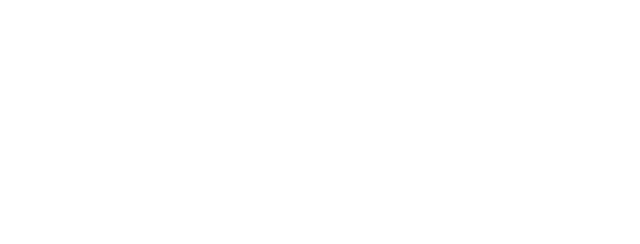
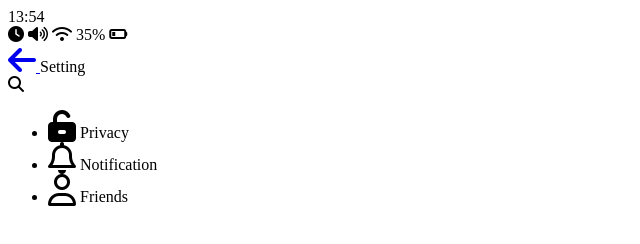
Before and after one commit to kksjjm/kakao-clone2-ksjjm, a plain HTML site: page settings.html in a window 1280 px wide. Shown: the whole page, without its empty margins (0-640 px from the left). Drawn offline with Linux system fonts and the light colour scheme.

Commit message:
html 2nd day_afternoon

```diff
--- /dev/null
+++ b/chat.html
@@ -0,0 +1,79 @@
+<!DOCTYPE html>
+<html lang="en">
+<head>
+    <meta charset="UTF-8">
+    <meta name="viewport" content="width=device-width, initial-scale=1.0">
+    <title>Chat /KaKao_by jjm</title>
+    <script src="https://kit.fontawesome.com/6452936803.js" crossorigin="anonymous"></script>
+</head>
+<body>
+    <div class="status-bar">
+        <div class="status-bar__column">
+            <span class="status-bar__clock">13:54</span>
+        </div>
+        <div class="status-bar__column"></div>
+        <i class="fas fa-clock"></i>
+        <i class="fas fa-volume-up"></i>
+        <i class="fas fa-wifi"></i>
+        <span class="status-bar__battery-lever">35%</span>
+        <i class="fas fa-battery-quarter"></i>
+    </div>
+    <header class="header">
+        <div class="header__header-column">
+            <a href="index.html" class="header__back-btn">
+                <i class="fas fa-arrow-left fa-2x"></i>
+            </a>
+            <hi class="header__title">Best Friend</hi>
+        </div>
+        <div class="header__header-column">
+            <span class="header__icons">
+                <i class="fas fa-search"></i>
+            </span>
+            <div class="header__icon">
+                <i class="fas fa-bars"></i>
+            </div>
+        </div>
+    </header>
+    <main class="chat">
+        <ul class="chat__messages">
+            <span class="chat__timestamp">
+                Friday, January 11, 2019
+            </span>
+            <li class="incoming-message mwssage">
+                <img src="image/avatar.jpg" class="g-avatar message__avatar">
+                <div class="message__content">
+                    <span class="message__author">Best Friend</span>
+                    <div class="message__bubble">
+                        Congrats I love you!!
+                    </div>
+                </div>
+                <span class="message__timestamp"></span>
+            </li>
+
+            <li class="incoming-message mwssage">
+                <span class="message__timestamp"></span>
+                    <div class="message__bubble">
+                        this is massege from me!! thank you
+                    </div>
+                </div>
+            </li>
+        </ul>
+    </main>
+    <div class="chat__withe">
+        <div class="chat__write-column">
+            <i class="far fa-plus-square"></i>
+        </div>
+        <div class="chat__write-column">
+           <input type="text" placeholder="Send Messages" class="chat__write-input">
+        </div>
+        <div class="chat__write-column">
+            <span class="chat__write-icon">
+                <i class="far fa-grin-tongue-squint"></i>
+            </span>
+            <span class="chat__write-icon">
+                <i class="fas fa-microphone"></i>
+            </span>
+        </div>
+    </div>
+</body>
+</html>
--- a/settings.html
+++ b/settings.html
@@ -0,0 +1,63 @@
+<!DOCTYPE html>
+<html lang="en">
+<head>
+    <meta charset="UTF-8">
+    <meta name="viewport" content="width=device-width, initial-scale=1.0">
+    <title>Setting /KaKao_by jjm</title>
+    <script src="https://kit.fontawesome.com/6452936803.js" crossorigin="anonymous"></script>
+</head>
+<body>
+    <div class="status-bar">
+        <div class="status-bar__column">
+            <span class="status-bar__clock">13:54</span>
+        </div>
+        <div class="status-bar__column"></div>
+        <i class="fas fa-clock"></i>
+        <i class="fas fa-volume-up"></i>
+        <i class="fas fa-wifi"></i>
+        <span class="status-bar__battery-lever">35%</span>
+        <i class="fas fa-battery-quarter"></i>
+    </div>
+    <header class="header">
+        <div class="header__header-column">
+            <a href="more.html" class="header__back-btn">
+                <i class="fas fa-arrow-left fa-2x"></i>
+            </a>
+            <hi class="header__title">Setting</hi>
+        </div>
+        <div class="header__header-column">
+            <span class="header__icons">
+                <i class="fas fa-search"></i>
+            </span>
+        </div>
+    </header>
+    <main class="settings">
+        <ul class="settings_list">
+            <li class="settings__setting">
+                <span class="settings__icon">
+                    <i class="fas fa-unlock-alt fa-2x"></i>
+                </span>
+                <span class="settings__title">
+                    Privacy
+                </span>
+            </li>
+            <li class="settings__setting">
+                <span class="settings__icon">
+                    <i class="far fa-bell fa-2x"></i>
+                </span>
+                <span class="settings__title">
+                    Notification
+                </span>
+            </li>
+            <li class="settings__setting">
+                <span class="settings__icon">
+                    <i class="far fa-user fa-2x"></i>
+                </span>
+                <span class="settings__title">
+                    Friends
+                </span>
+            </li>
+        </ul>
+    </main>
+</body>
+</html>
```
Also changed, not shown: index.html (+2 -1 lines), more.html (+2 -0 lines), setting.html (deleted), 1 other file.
